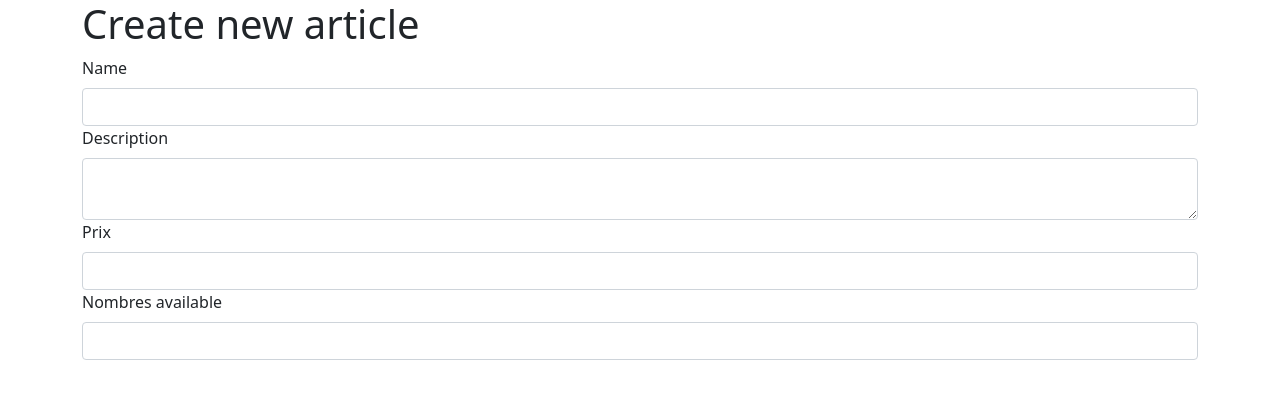
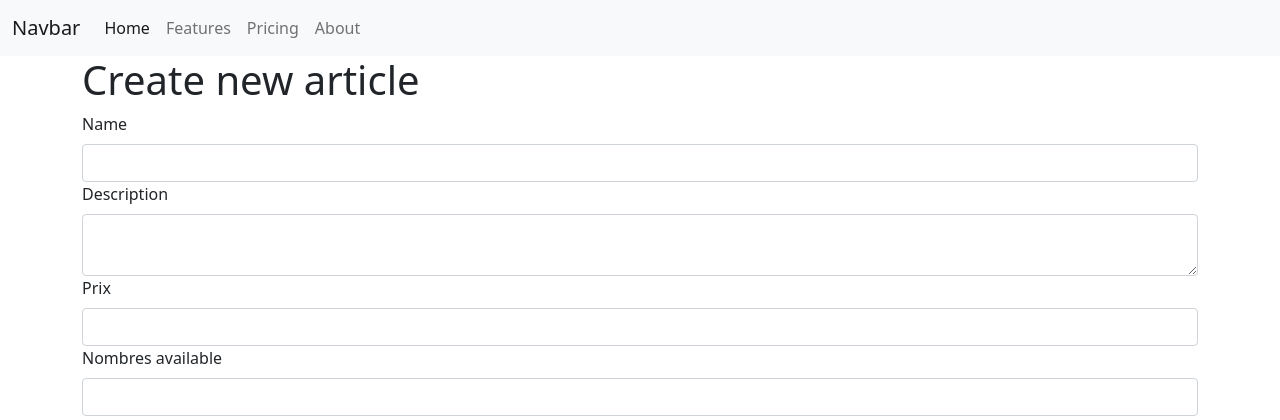
Before and after one commit to QuangMinh1902/project_symfony, a Symfony app: template templates/article/new_article.html.twig in a window 1280 px wide. Shown: the top 420 px of the page. Run offline with Twig, Linux system fonts and the light colour scheme; the template is opened without the code that fills it, so the values that code supplies are empty; form fields are guessed from the names that the template uses; some libraries are stand-ins or nearby versions.

Commit message:
add menu bar

```diff
--- a/src/Controller/ArticleController.php
+++ b/src/Controller/ArticleController.php
@@ -66,6 +66,7 @@ class ArticleController extends AbstractController
                 'success',
                 'New article created successfully'
             );
+            return $this->redirectToRoute('app_article');
         }
         return $this->render("article/new_article.html.twig", [
             'form' => $form->createView()
--- a/src/Entity/Article.php
+++ b/src/Entity/Article.php
@@ -25,7 +25,7 @@ class Article
     )]
     private ?string $name = null;
 
-    #[ORM\Column(type: Types::TEXT)]
+    #[ORM\Column()]
     private ?string $description = null;
 
     #[ORM\Column]
--- a/templates/article/new_article.html.twig
+++ b/templates/article/new_article.html.twig
@@ -7,11 +7,6 @@
 
 {% block body %}
 
-    {% for message in app.flashes('success') %}
-        <div class="alert alert-success">
-            {{ message }}
-        </div>
-    {% endfor %}
 
     <div class="container">
         <h1>
--- a/templates/base.html.twig
+++ b/templates/base.html.twig
@@ -17,6 +17,34 @@
        <link href="https://cdn.jsdelivr.net/npm/bootstrap@5.0.2/dist/css/bootstrap.min.css" rel="stylesheet" integrity="sha384-EVSTQN3/azprG1Anm3QDgpJLIm9Nao0Yz1ztcQTwFspd3yD65VohhpuuCOmLASjC" crossorigin="anonymous">
     </head>
     <body>
+        {% block header %}
+        <nav class="navbar navbar-expand-lg navbar-light bg-light">
+        <div class="container-fluid">
+          <a class="navbar-brand" href="#">Navbar</a>
+          <button class="navbar-toggler" type="button" data-bs-toggle="collapse" data-bs-target="#navbarColor03" aria-controls="navbarColor03" aria-expanded="false" aria-label="Toggle navigation">
+            <span class="navbar-toggler-icon"></span>
+          </button>
+          <div class="collapse navbar-collapse" id="navbarColor03">
+            <ul class="navbar-nav me-auto">
+              <li class="nav-item">
+                <a class="nav-link active" href="{{path('app_article')}}">Home
+                </a>
+              </li>
+              <li class="nav-item">
+                <a class="nav-link" href="#">Features</a>
+              </li>
+              <li class="nav-item">
+                <a class="nav-link" href="#">Pricing</a>
+              </li>
+              <li class="nav-item">
+                <a class="nav-link" href="#">About</a>
+              </li>
+            </ul>
+          </div>
+        </div>
+      </nav>
+		{% endblock %}
+
         {% block body %}{% endblock %}
     </body>
 </html>
```
Also changed, not shown: src/Form/ArticleType.php (+18 -9 lines), templates/article/show_all_articles.html.twig (+27 -5 lines).
